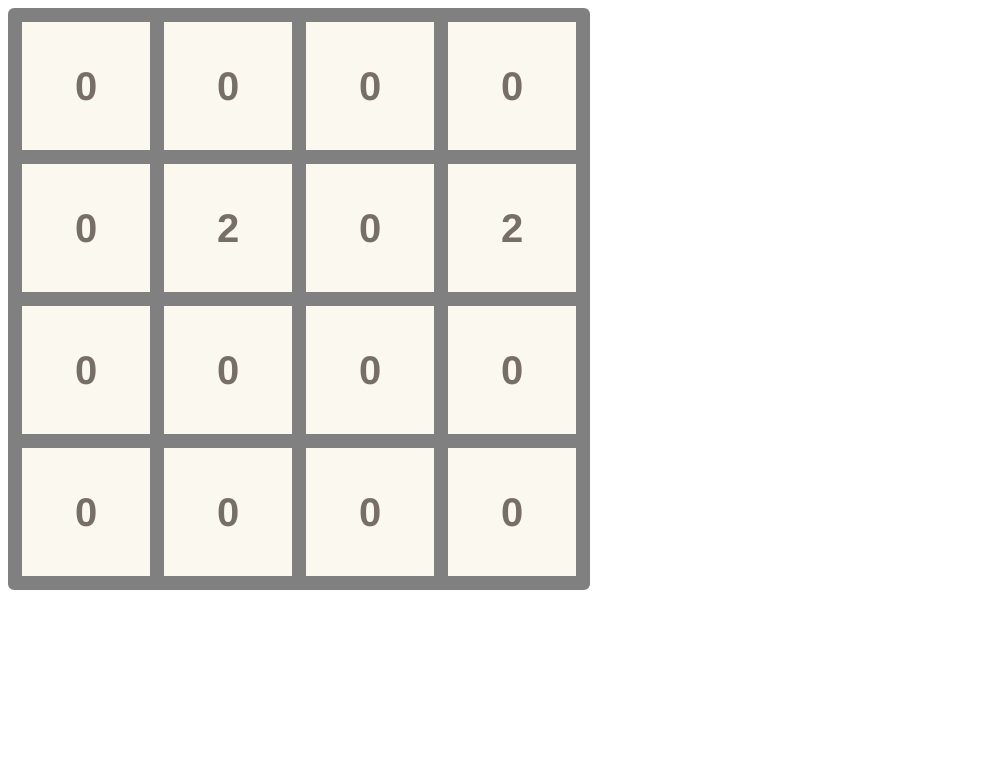
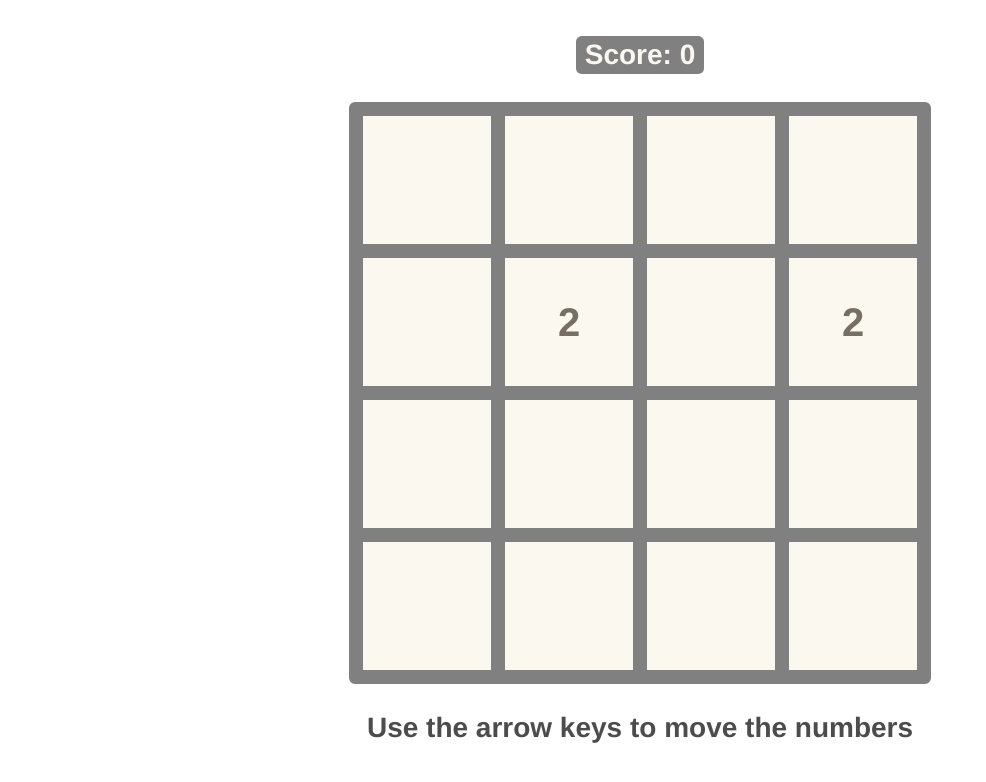
Before and after one commit to troy-lamerton/mvc-2048, a website: page public/index.html in a window 1280 px wide. Shown: the whole page, without its empty margins (0-986 px from the left). Drawn offline with Linux system fonts and the light colour scheme.

Commit message:
Make styles pretty and display score & message

```diff
--- a/mvc/model.js
+++ b/mvc/model.js
@@ -147,7 +147,7 @@ export default class Model {
 
   updateScore () {
     this.score = this.highestNumber();
-    if (this.score >= 2048) {
+    if (this.score >= 256) {
       this.gameStatus = 'You win! 2048!!! Keep playing if you wish...'
     } else if (!this.canMove()) {
       this.gameIsOver = true;
--- a/mvc/router.js
+++ b/mvc/router.js
@@ -58,6 +58,7 @@ export default class Router {
             case 'ArrowLeft':
               this.controller.left();
               break;
+            case 'r':
             case 'R':
               this.controller = new Controller();
             default:
--- a/public/bundle.js
+++ b/public/bundle.js
@@ -259,7 +259,7 @@ var Model = function () {
     key: 'updateScore',
     value: function updateScore() {
       this.score = this.highestNumber();
-      if (this.score >= 2048) {
+      if (this.score >= 256) {
         this.gameStatus = 'You win! 2048!!! Keep playing if you wish...';
       } else if (!this.canMove()) {
         this.gameIsOver = true;
@@ -382,6 +382,7 @@ var Router = function () {
               case 'ArrowLeft':
                 _this.controller.left();
                 break;
+              case 'r':
               case 'R':
                 _this.controller = new _controller2.default();
               default:
@@ -476,8 +477,25 @@ var View = function () {
           break;
 
         case 'browser':
-          var htmlTable = (0, _tableify2.default)(model.board);
-          document.querySelector('#game').innerHTML = htmlTable;
+          var removedZerosBoard = model.board.map(function (row) {
+            return row.map(function (num) {
+              if (num === 0) return '';else return num;
+            });
+          });
+          var htmlTable = (0, _tableify2.default)(removedZerosBoard);
+
+          var score = document.createElement('p');
+          score.className = 'score';
+          score.innerHTML = 'Score: ' + model.score.toString();
+
+          var message = document.createElement('p');
+          message.innerHTML = model.gameStatus;
+
+          document.querySelector('#game').innerHTML = '';
+
+          document.querySelector('#game').appendChild(score);
+          document.querySelector('#game').innerHTML += htmlTable;
+          document.querySelector('#game').appendChild(message);
           break;
 
       }
--- a/public/style.css
+++ b/public/style.css
@@ -1,4 +1,26 @@
+body {
+  text-align: center;
+  font-size: 2.5em;
+  font-weight: bold;
+  font-family: "Clear Sans", "Helvetica Neue", Arial, sans-serif;
+}
+
+p {
+  font-size: 0.7em;
+  color: #4c4c4c;
+}
+
+p.score {
+  display: inline-block;
+  padding: 0.1em 0.3em;
+
+  color: #faf8ef;
+  background-color: gray;
+  border-radius: 0.2em;
+}
+
 table {
+  margin: 0 auto;
   table-layout: fixed;
   width: 8em;
   height: 7em;
@@ -7,9 +29,6 @@ table {
   border-radius: 6px;
 
   border-spacing : 0px;
-  font-size: 2.5em;
-  font-weight: bold;
-  font-family: "Clear Sans", "Helvetica Neue", Arial, sans-serif;
 }
 
 td {
```
Also changed, not shown: mvc/view.js (+20 -2 lines).
